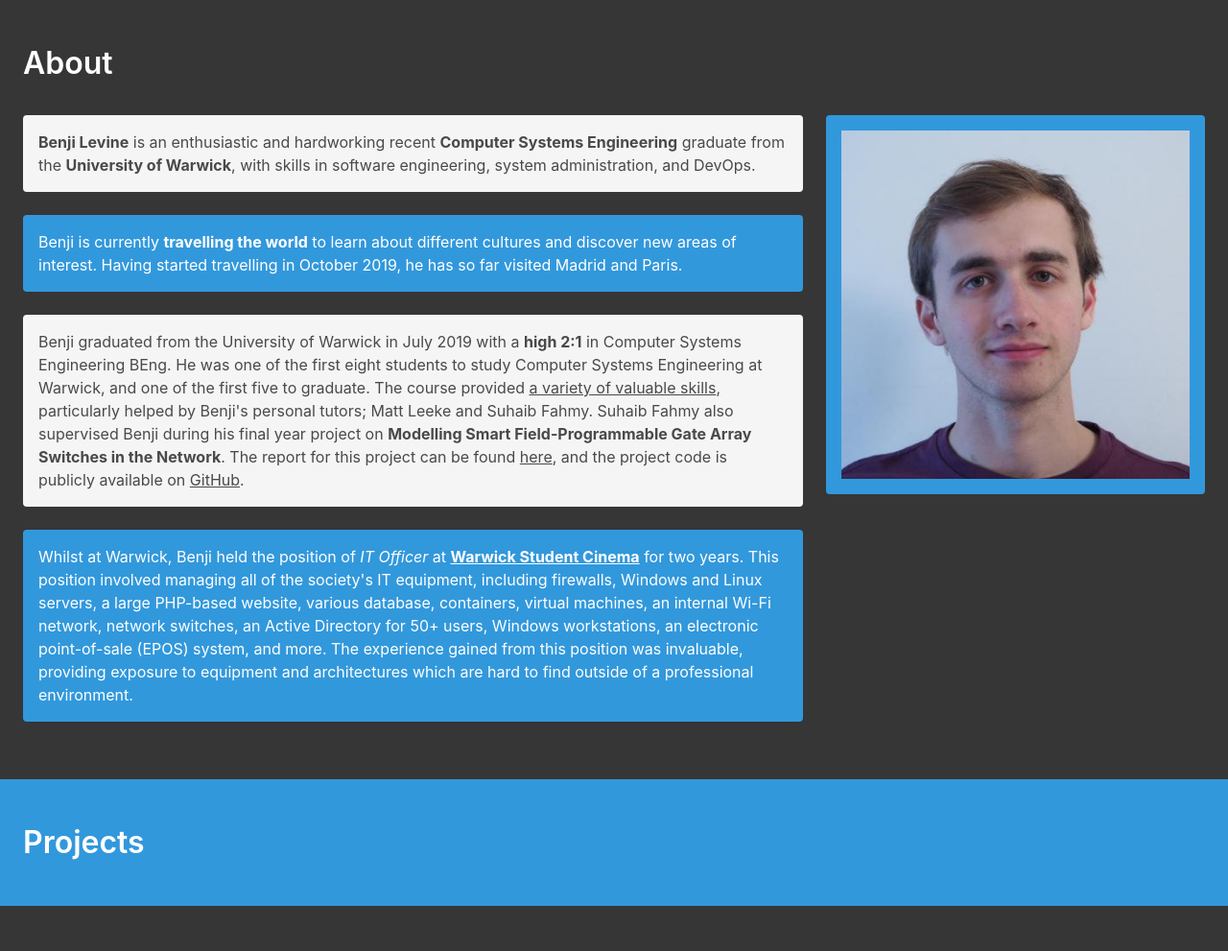
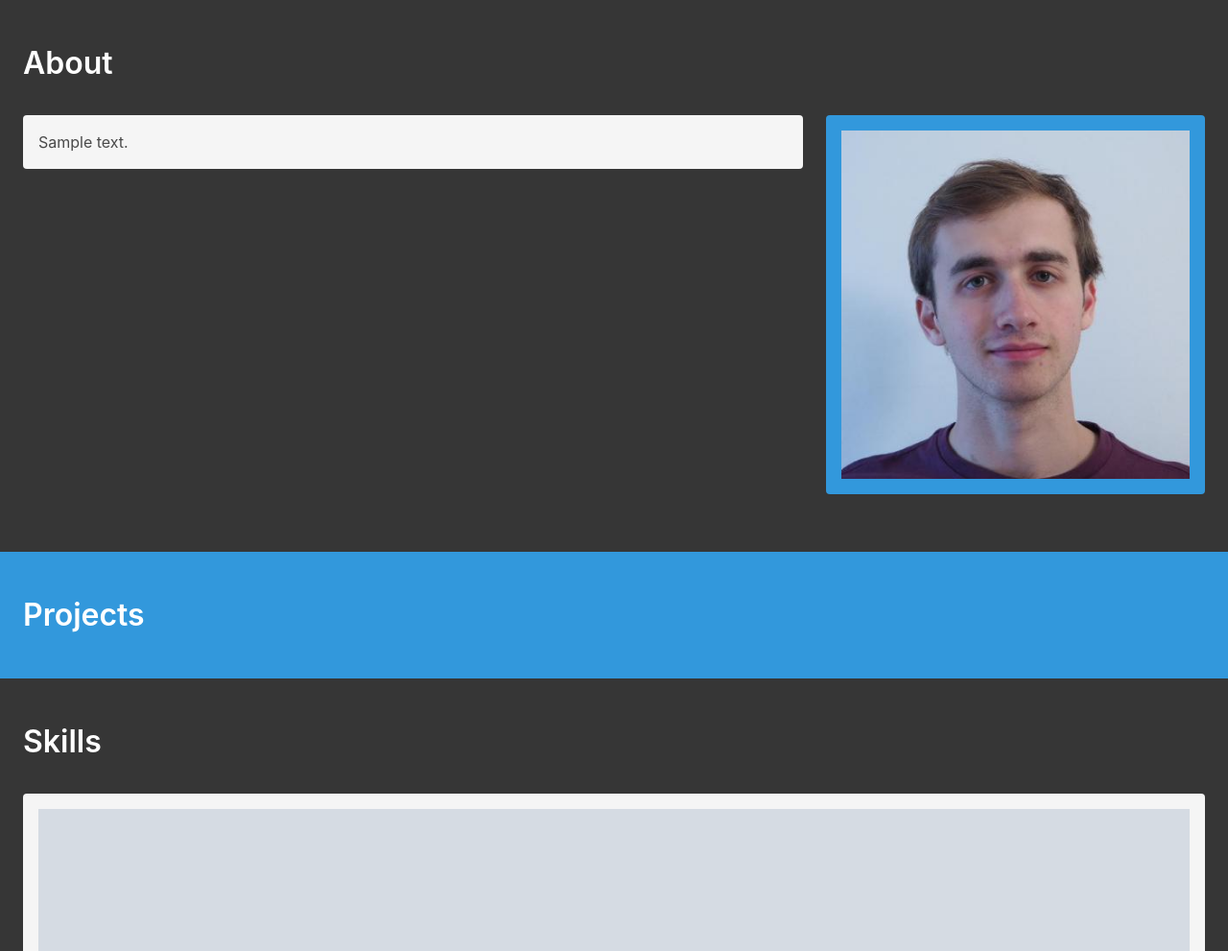
Before and after one commit to bmaximuml/v3.benjilevine.com, a Flask app: page / in a window 1280 px wide. Shown: the part 52-1043 px from the top of the page at 96% size. Run offline with Flask 2, Linux system fonts and the light colour scheme; tables that the repository leaves empty hold one stand-in row (values such as "Sample post"); grey boxes marked "Sample" are stand-in pictures.

Commit message:
Move content from about section into db (#34)
#32

```diff
--- a/application.py
+++ b/application.py
@@ -7,7 +7,7 @@ from wtforms import Form, StringField, SubmitField, TextAreaField
 from wtforms.fields.html5 import EmailField
 from wtforms.validators import DataRequired, Email, length
 
-from models import db, Skill
+from models import db, About, Skill
 
 
 def create_application():
@@ -67,6 +67,7 @@ class ContactForm(Form):
 @application.route('/', methods=['POST', 'GET'])
 def about():
     skills = Skill.query.all()
+    about = About.query.order_by(About.priority).all()
 
     form = ContactForm(request.form)
     if request.method == 'POST':
@@ -79,6 +80,7 @@ def about():
 
     return render_template('index.html',
                            year=datetime.now().year,
+                           about=about,
                            skills=skills,
                            form=form
                            )
--- a/models.py
+++ b/models.py
@@ -2,6 +2,12 @@ from flask_sqlalchemy import SQLAlchemy
 
 
 db = SQLAlchemy()
+
+
+class About(db.Model):
+    id = db.Column(db.Integer, primary_key=True)
+    content = db.Column(db.String(5000), nullable=False)
+    priority = db.Column(db.Integer, nullable=False)
 
 
 class Skill(db.Model):
--- a/templates/index.html
+++ b/templates/index.html
@@ -8,26 +8,11 @@
 
             <div class="columns">
                 <div class="column is-vertical is-two-thirds">
-                    <div class="notification is-light">
-                        <strong>Benji Levine</strong> is an enthusiastic and hardworking recent <strong>Computer Systems Engineering</strong> graduate from the <strong>University of Warwick</strong>, with skills in software engineering, system administration, and DevOps.
-                    </div>
-                    <div class="notification is-info">
-                        Benji is currently <strong>travelling the world</strong> to learn about different cultures and discover new areas of interest.
-                        Having started travelling in October 2019, he has so far visited Madrid and Paris.
-
-                    </div>
-                    <div class="notification is-light">
-                        Benji graduated from the University of Warwick in July 2019 with a <strong>high 2:1</strong> in Computer Systems Engineering BEng.
-                        He was one of the first eight students to study Computer Systems Engineering at Warwick, and one of the first five to graduate.
-                        The course provided <a href="#skills">a variety of valuable skills</a>, particularly helped by Benji's personal tutors; Matt Leeke and Suhaib Fahmy.
-                        Suhaib Fahmy also supervised Benji during his final year project on <strong>Modelling Smart Field-Programmable Gate Array Switches in the Network</strong>.
-                        The report for this project can be found <a href="{{ url_for('static', filename='assets/final_report.pdf') }}">here</a>, and the project code is publicly available on <a href="https://github.com/benjilev08/fpga_switch_model">GitHub</a>.
-                    </div>
-                    <div class="notification is-info">
-                        Whilst at Warwick, Benji held the position of <span class="is-italic">IT Officer</span> at <strong><a href="https://warwick.film/">Warwick Student Cinema</a></strong> for two years.
-                        This position involved managing all of the society's IT equipment, including firewalls, Windows and Linux servers, a large PHP-based website, various database, containers, virtual machines, an internal Wi-Fi network, network switches, an Active Directory for 50+ users, Windows workstations, an electronic point-of-sale (EPOS) system, and more.
-                        The experience gained from this position was invaluable, providing exposure to equipment and architectures which are hard to find outside of a professional environment.
-                    </div>
+                    {% for item in about %}
+                        <div class="notification is-{{ loop.cycle('light', 'info') }}">
+                            {{ item.content|safe }}
+                        </div>
+                    {% endfor %}
                 </div>
                 <div class="column is is-one-third has-text-centered">
                     <div class="notification is-info">
```
